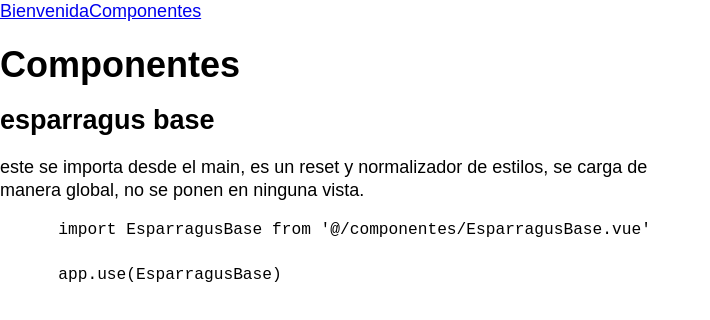
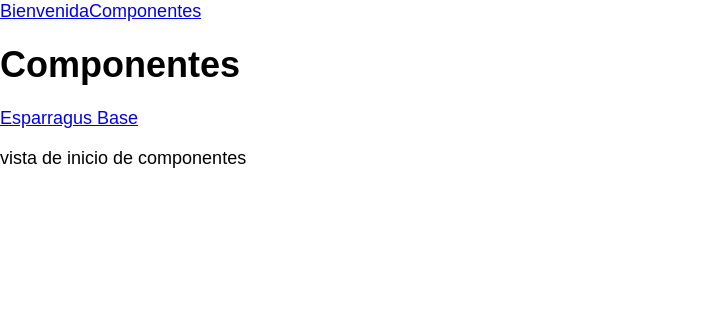
Before and after one commit to flkt/esparragus, a Vue app: page /componentes in a window 1280 px wide. Shown: the top 320 px of the page, without its empty margins (0-710 px from the left). Built offline with nearby package versions, Linux system fonts and the light colour scheme.

Commit message:
acomodando sub vistas para componentes

```diff
--- a/src/rutas/index.js
+++ b/src/rutas/index.js
@@ -6,13 +6,24 @@ const rutas = createRouter({
   routes: [
     {
       path: '/',
-      name: 'bienvenida',
+      name: 'Bienvenida',
       component: Bienvenida,
     },
     {
       path: '/componentes',
-      name: 'componentes',
       component: () => import('../vistas/VistaComponentes.vue'),
+      children: [
+        {
+          path: '',
+          name: 'Componentes',
+          component: () => import('../vistas/componentes/SubvistaComponentes.vue'),
+        },
+        {
+          path: 'esparragus-base',
+          name: 'Esparragus Base',
+          component: () => import('../vistas/componentes/EsparragusBase.vue'),
+        },
+      ]
     },
   ],
 })
--- a/src/vistas/VistaComponentes.vue
+++ b/src/vistas/VistaComponentes.vue
@@ -1,16 +1,13 @@
+<script setup>
+import { RouterLink, RouterView } from 'vue-router'
+</script>
+
 <template>
   <main>
     <h1>Componentes</h1>
 
-    <h2>esparragus base</h2>
-    <p>
-      este se importa desde el main, es un reset y normalizador de estilos,
-      se carga de manera global, no se ponen en ninguna vista.
-    </p>
-    <pre>
-      import EsparragusBase from '@/componentes/EsparragusBase.vue'
+    <RouterLink :to="{name: 'Esparragus Base'}">Esparragus Base</RouterLink>
 
-      app.use(EsparragusBase)
-    </pre>
+    <router-view />
   </main>
 </template>
--- /dev/null
+++ b/src/vistas/componentes/EsparragusBase.vue
@@ -0,0 +1,16 @@
+<script setup></script>
+
+<template>
+  <main>
+    <h2>Esparragus Base</h2>
+    <p>
+      este se importa desde el main, es un reset y normalizador de estilos,
+      se carga de manera global, no se ponen en ninguna vista.
+    </p>
+    <pre>
+      import EsparragusBase from '@/componentes/EsparragusBase.vue'
+
+      app.use(EsparragusBase)
+    </pre>
+  </main>
+</template>
--- /dev/null
+++ b/src/vistas/componentes/SubvistaComponentes.vue
@@ -0,0 +1,10 @@
+<script setup></script>
+
+<template>
+  <main>
+
+    <p>
+      vista de inicio de componentes
+    </p>
+  </main>
+</template>
```
